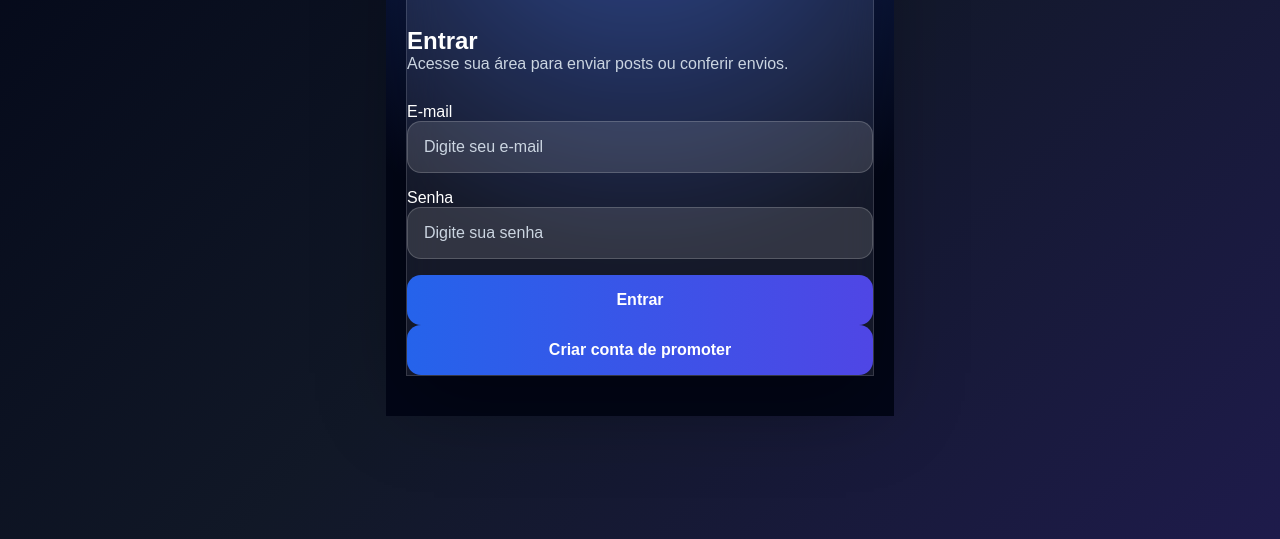
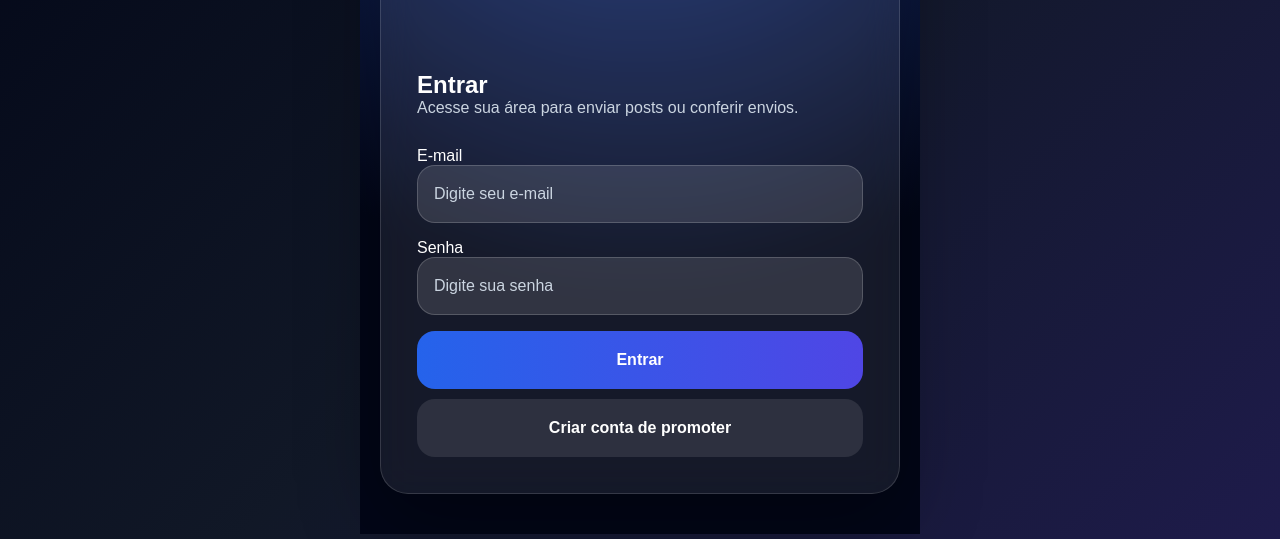
Before and after one commit to mcteodoro/painel-promoters, a website: page public/index.html in a window 1280 px wide. Shown: the part 261-800 px from the top of the page. Drawn offline with nearby package versions, Linux system fonts and the light colour scheme.

Commit message:
ajusta visual login

```diff
--- a/public/style.css
+++ b/public/style.css
@@ -174,3 +174,38 @@ input::placeholder {
   background: linear-gradient(135deg, #2563eb, #7c3aed);
   color: white;
 }
+.login-container {
+  max-width: 520px;
+  border-radius: 28px;
+  padding: 36px;
+  overflow: hidden;
+}
+
+.login-left {
+  border-radius: 22px;
+  padding: 24px;
+}
+
+.login-right {
+  padding: 24px 0 0;
+}
+
+.login-content h1 {
+  font-size: 42px;
+  line-height: 1;
+}
+
+.field input {
+  height: 58px;
+  border-radius: 18px;
+}
+
+button {
+  border-radius: 18px;
+  height: 58px;
+}
+
+.ghost-btn {
+  margin-top: 10px;
+  background: rgba(255,255,255,0.10);
+}
```
